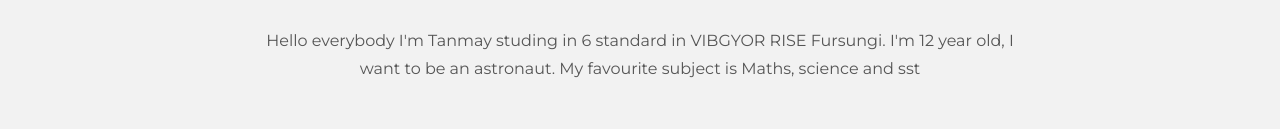
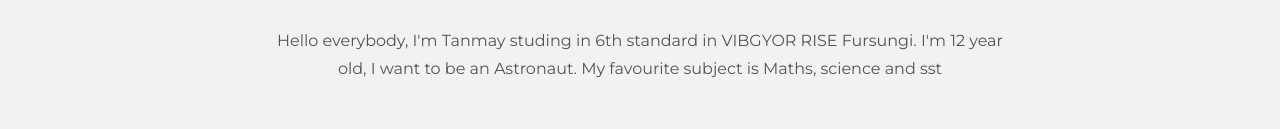
Before and after one commit to khandagalehh/Tanmay-Website, a plain HTML site: page index.html in a window 1280 px wide. Shown: the part 671-800 px from the top of the page. Drawn offline with Linux system fonts and the light colour scheme.

Commit message:
Update index.html

```diff
--- a/index.html
+++ b/index.html
@@ -58,7 +58,7 @@
         <div class="col-lg-8 col-lg-offset-2 centered">
           <img src="img/user.png" alt="Tanmay">
           <h1>Hi, I am Tanmay!</h1>
-          <p>Hello everybody I'm Tanmay studing in 6 standard in VIBGYOR RISE Fursungi. I'm 12 year old, I want to be an astronaut. My favourite subject is Maths, science and sst </p>
+          <p>Hello everybody, I'm Tanmay studing in 6th standard in VIBGYOR RISE Fursungi. I'm 12 year old, I want to be an Astronaut. My favourite subject is Maths, science and sst </p>
           <p></p>
 
         </div>
```
